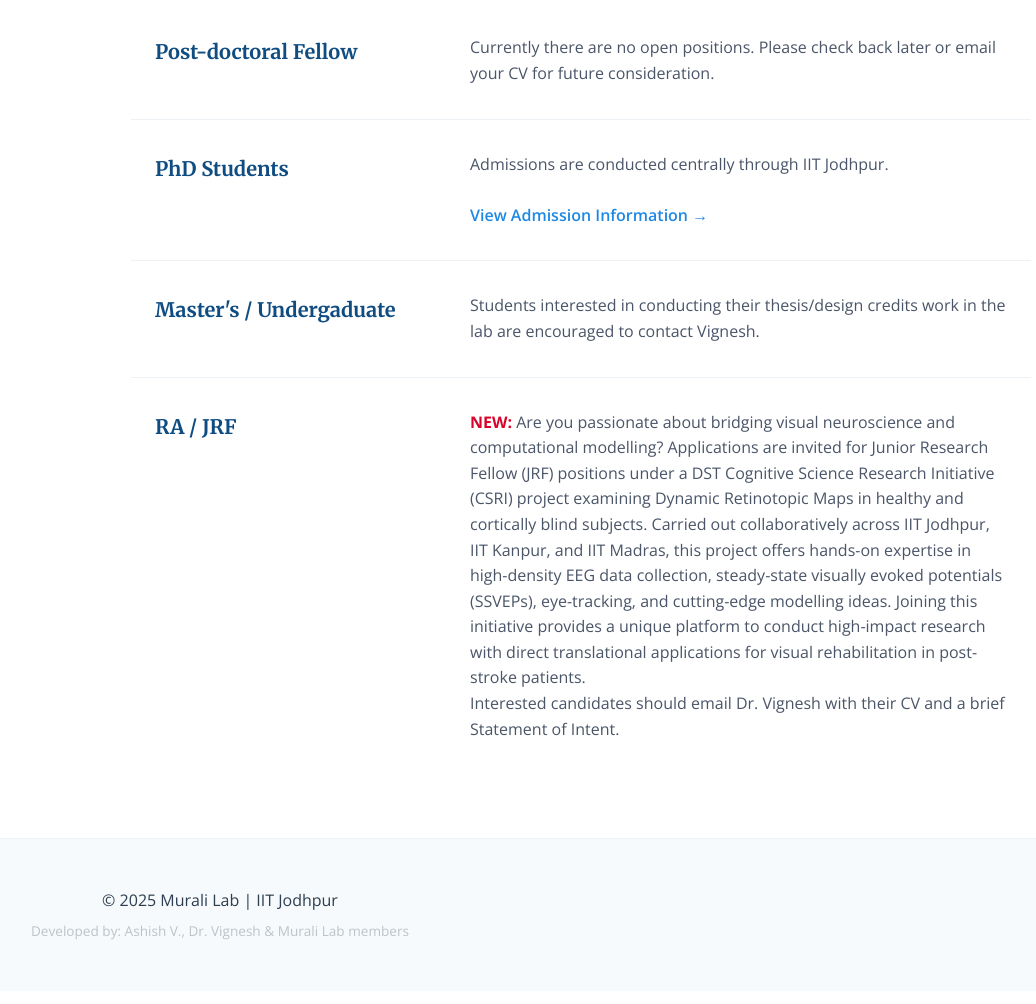
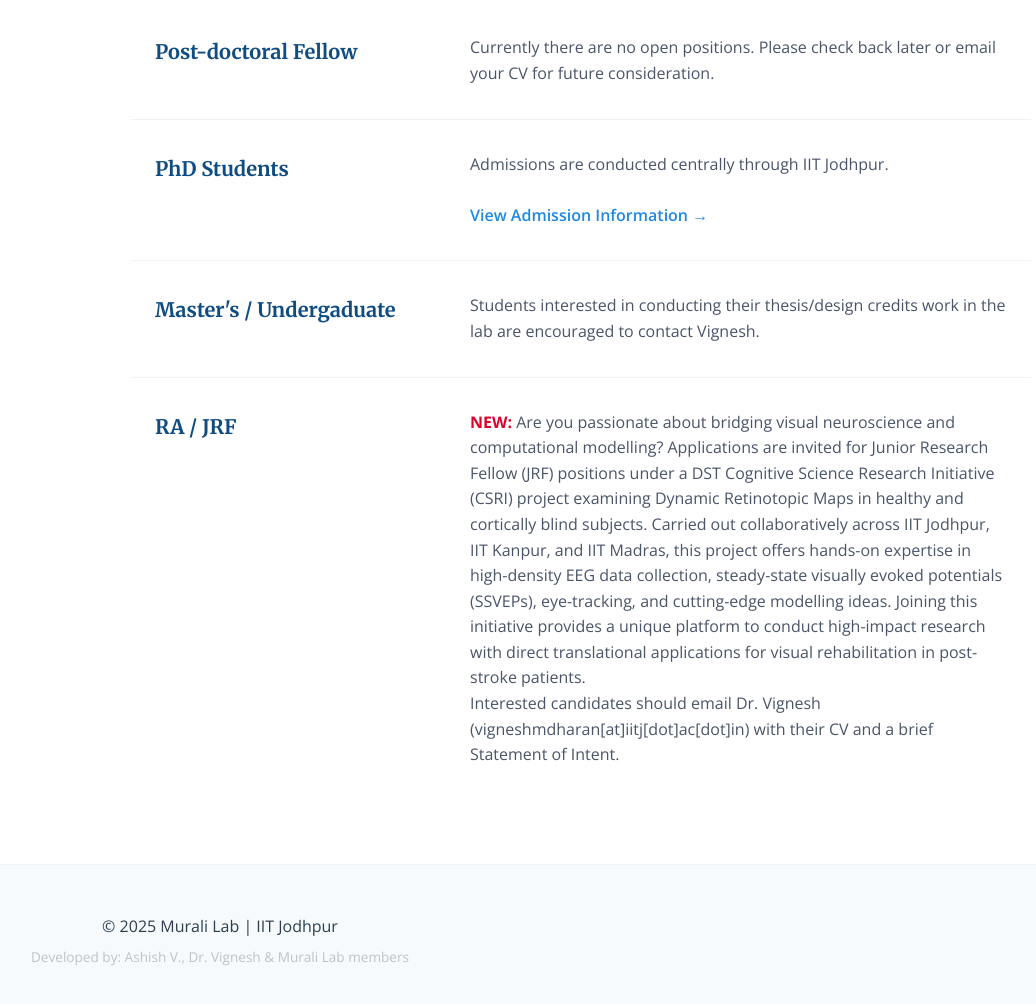
Before and after one commit to Muralilab-IITJ/Muralilab-IITJ.github.io, a plain HTML site: page opportunity.html in a window 1280 px wide. Shown: the part 347-1351 px from the top of the page, without its empty margins (59-1095 px from the left). Drawn offline with nearby package versions, Linux system fonts and the light colour scheme.

Commit message:
small edit

```diff
--- a/opportunity.html
+++ b/opportunity.html
@@ -151,7 +151,7 @@
                 <td class="opp-position text-highlight">RA / JRF</td>
                 <td class="opp-details">
                     <span class="text-highlight">NEW:</span> Are you passionate about bridging visual neuroscience and computational modelling? Applications are invited for Junior Research Fellow (JRF) positions under a DST Cognitive Science Research Initiative (CSRI) project examining Dynamic Retinotopic Maps in healthy and cortically blind subjects. Carried out collaboratively across IIT Jodhpur, IIT Kanpur, and IIT Madras, this project offers hands-on expertise in high-density EEG data collection, steady-state visually evoked potentials (SSVEPs), eye-tracking, and cutting-edge modelling ideas. Joining this initiative provides a unique platform to conduct high-impact research with direct translational applications for visual rehabilitation in post-stroke patients.
-                    <p>Interested candidates should email Dr. Vignesh with their CV and a brief Statement of Intent.</p>
+                    <p>Interested candidates should email Dr. Vignesh (vigneshmdharan[at]iitj[dot]ac[dot]in) with their CV and a brief Statement of Intent.</p>
                 </td>
             </tr>
             </table>
```
